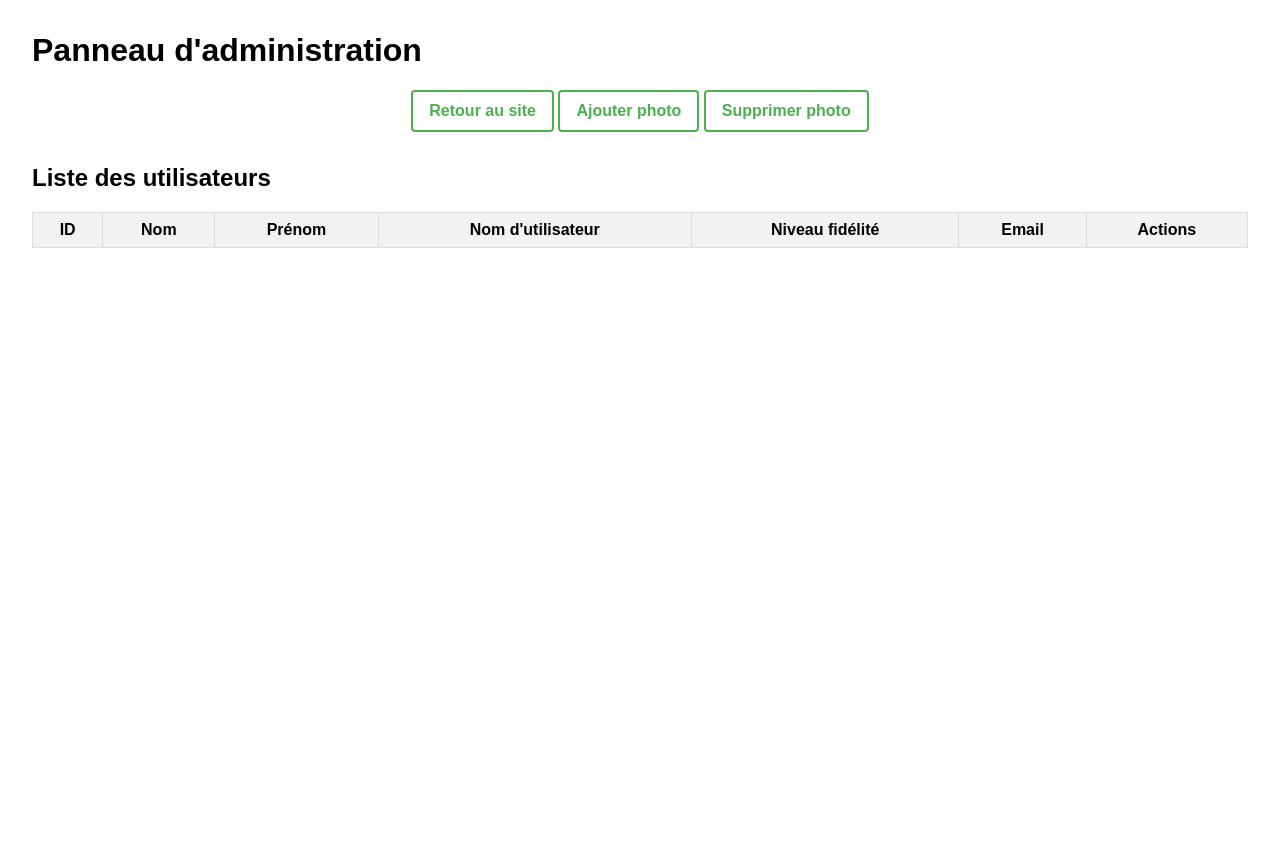
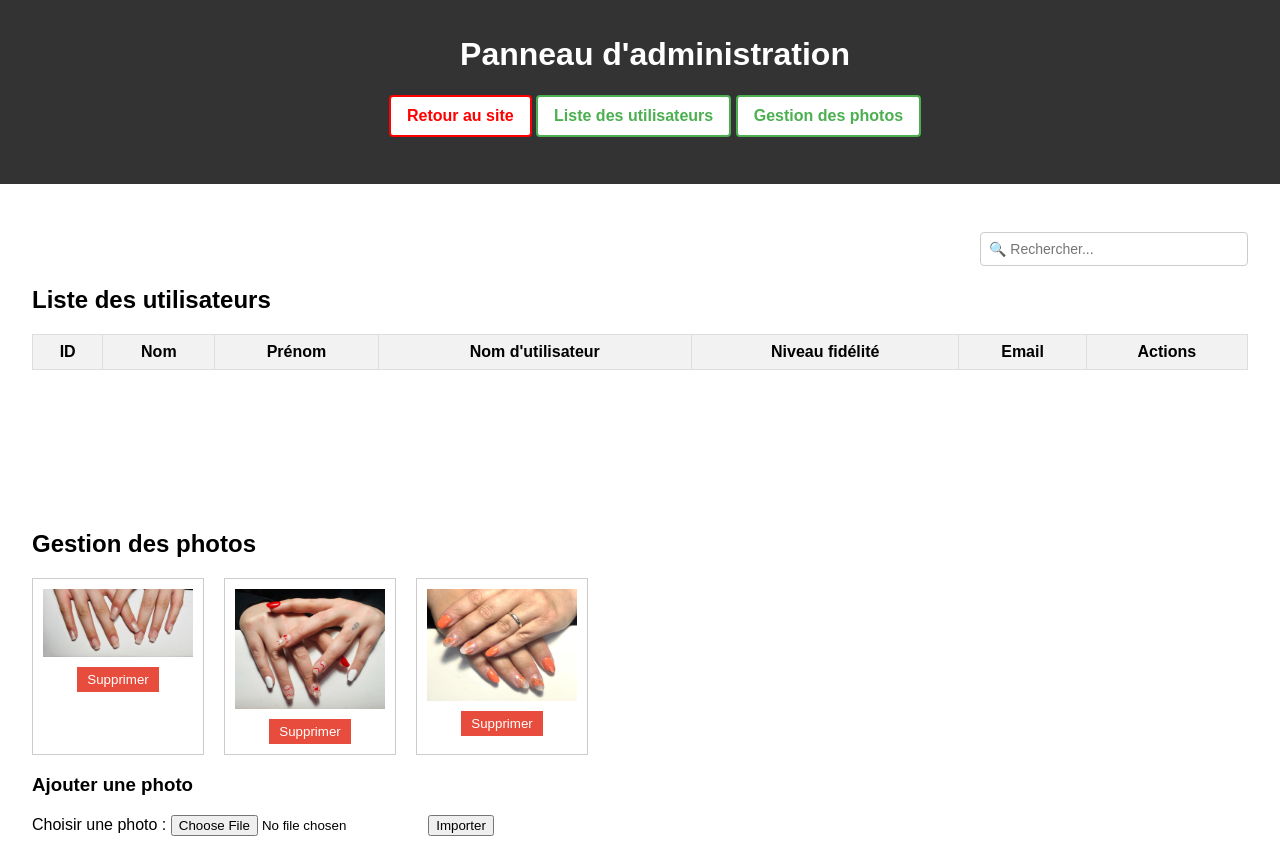
Before and after one commit to Cyril-Gharbi/ChouchouterByNanou, a Flask app: page /admin/dashboard in a window 1280 px wide. Before the commit the page ends 248 px from the top, so only its background shows below. Run offline with Flask 3, Linux system fonts and the light colour scheme; the visitor is signed in with stand-in values (Sample User, id 1); lists and menus that the app fills with data are empty.

Commit message:
Add function dashboard and delete page edit photos

```diff
--- a/app/routes/admin_routes.py
+++ b/app/routes/admin_routes.py
@@ -33,11 +33,46 @@ def admin_login():
     return render_template("admin_login.html")
 
 # Admin dashboard showing all users
-@app.route("/admin/dashboard")
+@app.route("/admin/dashboard", methods=['GET', 'POST'])
 @admin_required
 def admin_dashboard():
     users = User.query.all()
-    return render_template("admin_dashboard.html", users=users)
+
+    # Dossier contenant les images — chemin absolu
+    folder = os.path.join(current_app.root_path, UPLOAD_FOLDER)
+
+    if request.method == 'POST':
+        if 'photo' not in request.files:
+            flash("Aucun fichier envoyé.", "error")
+            return redirect(url_for('admin_dashboard'))
+
+        photo = request.files['photo']
+
+        if photo.filename == '':
+            flash("Aucun fichier sélectionné.", "error")
+            return redirect(url_for('admin_dashboard'))
+
+        if not allowed_file(photo.filename):
+            flash("Extension de fichier non autorisée.", "error")
+            return redirect(url_for('admin_dashboard'))
+
+        # Sécurisation du nom de fichier
+        filename = secure_filename(photo.filename)
+        save_path = os.path.join(folder, filename)
+
+        # Sauvegarde
+        photo.save(save_path)
+        flash("Photo ajoutée avec succès.", "success")
+        return redirect(url_for('admin_dashboard'))
+
+    # Liste les fichiers images
+    images = [
+        f
+        for f in sorted(os.listdir(folder))
+        if allowed_file(f)
+    ]
+
+    return render_template("admin_dashboard.html", users=users, images=images)
 
 # Admin edits user details (GET shows form, POST updates data)
 @app.route("/admin/user/edit/<int:user_id>", methods=["GET", "POST"])
@@ -75,62 +110,12 @@ def admin_delete_user(user_id):
 
 
 
-# Gallery for admin to view photos
-@app.route("/galerie")
-@admin_required
-def galerie():
-    # Dossier contenant les images
-    folder = os.path.join(app.static_folder, "images/realisations")
-
-    # Extensions autorisées (modifie si besoin)
-    allowed_extensions = {".jpg", ".jpeg", ".png", ".gif", ".webp"}
-
-    # Lister les fichiers images
-    images = [
-        os.path.join("images/realisations", f)
-        for f in sorted(os.listdir(folder))
-        if os.path.splitext(f)[1].lower() in allowed_extensions
-    ]
-
-    return render_template("galerie.html", images=images)
-
-
 # Photo upload and delete for admin
 ALLOWED_EXTENSIONS = {'png', 'jpg', 'jpeg', 'gif'}
-UPLOAD_FOLDER = 'app/static/images/realisations'  # adapte si besoin
+UPLOAD_FOLDER = 'static/images/realisations'  # adapte si besoin
 
 def allowed_file(filename):
     return '.' in filename and filename.rsplit('.', 1)[1].lower() in ALLOWED_EXTENSIONS
-
-@app.route('/admin/upload-photo', methods=['GET', 'POST'])
-@admin_required
-def admin_upload_photo():
-    if request.method == 'POST':
-        if 'photo' not in request.files:
-            flash('Aucun fichier sélectionné.')
-            return redirect(request.url)
-        file = request.files['photo']
-        if file.filename == '':
-            flash('Aucun fichier sélectionné.')
-            return redirect(request.url)
-        if file and allowed_file(file.filename):
-            filename = secure_filename(file.filename)
-            save_path = os.path.join(UPLOAD_FOLDER, filename)
-            file.save(save_path)
-            flash('Photo ajoutée avec succès !')
-            return redirect(url_for('admin_dashboard'))
-        else:
-            flash('Format de fichier non autorisé.')
-            return redirect(request.url)
-    return render_template('admin_upload_photo.html')
-
-@app.route("/admin/photos")
-@admin_required
-def admin_photos():
-    image_folder = os.path.join(current_app.root_path, 'static', 'images', 'realisations')
-    images = os.listdir(image_folder)
-    images = [img for img in images if img.lower().endswith(('.png', '.jpg', '.jpeg', '.gif'))]
-    return render_template("admin_photos.html", images=images)
 
 @app.route("/admin/delete_photo/<filename>", methods=["POST"])
 @admin_required
@@ -142,7 +127,10 @@ def admin_delete_photo(filename):
         flash(f"L'image {filename} a été supprimée.")
     else:
         flash("Image introuvable.")
-    return redirect(url_for('admin_photos'))
+    return redirect(url_for('admin_dashboard'))
+
+
+
 
 
 # Request password reset: send email with reset token
--- /dev/null
+++ b/app/static/admin_dashboard.css
@@ -0,0 +1,56 @@
+html { scroll-behavior: smooth;}
+body { font-family: Arial, sans-serif; margin: 2rem; }
+table { border-collapse: collapse; width: 100%; }
+th, td { border: 1px solid #ddd; padding: 8px; }
+th { background-color: #f2f2f2; }
+form { display: inline; }
+.actions { white-space: nowrap; }
+.button-container { text-align: center; margin-bottom: 2rem; }
+.button, .retour {
+    display: inline-block;
+    padding: 10px 16px;
+    background-color: white;
+    color: #4CAF50;
+    border: 2px solid #4CAF50;
+    border-radius: 4px;
+    text-decoration: none;
+    font-weight: bold;
+    transition: background-color 0.3s, color 0.3s;
+}
+.retour {
+    border-color: red;
+    color: red;
+}
+.button:hover {
+    background-color: #4CAF50;
+    color: white;
+}
+.retour:hover {
+    background-color: red;
+    color: white;
+}
+header {
+    position: fixed;
+    top: 0;
+    left: 0;
+    width: 100%;
+    background-color: #333;
+    color: white;
+    padding: 15px;
+    text-align: center;
+    z-index: 1000;
+}
+.renvoi-photos { margin-top: 10rem; }
+main { padding-top: 200px;}
+.main-search {
+    display: flex;
+    justify-content: flex-end;
+    margin-bottom: 1rem;
+}
+.main-search input {
+    padding: 8px;
+    border: 1px solid #ccc;
+    border-radius: 4px;
+    width: 250px;
+    font-size: 14px;
+}
--- a/app/static/connection.css
+++ b/app/static/connection.css
@@ -77,7 +77,6 @@
     margin-top: 20px;
     font-size: 1em;
     font-weight: bold;
-    color: #a488a4;
     text-align: center;
 }
 img {
@@ -86,7 +85,6 @@ img {
 }
 
 span {
-    color: #a9a075;
     text-decoration: underline;
 }
 
--- a/app/static/tablettes.css
+++ b/app/static/tablettes.css
@@ -4,10 +4,7 @@
     padding: 0;
     box-sizing: border-box;
 }
-body {
-    background-color: #f4f4f4;
-    padding: 20px;
-}
+
 h1 {
     text-align: center;
     margin-bottom: 30px;
--- a/app/templates/accueil.html
+++ b/app/templates/accueil.html
@@ -1,3 +1,5 @@
+<!-- display of the home page -->
+
 {% extends "base.html" %}
 
 {% block title %}Accueil - Chouchouter By Nanou{% endblock %}
--- a/app/templates/admin_dashboard.html
+++ b/app/templates/admin_dashboard.html
@@ -1,45 +1,26 @@
+<!-- display of the dashboard page after admin connection -->
+
 <!DOCTYPE html>
 <html lang="fr">
 <head>
     <meta charset="UTF-8">
     <title>Admin - Gestion des Utilisateurs - Chouchouter By Nanou</title>
-    <style>
-        body { font-family: Arial, sans-serif; margin: 2rem; }
-        table { border-collapse: collapse; width: 100%; }
-        th, td { border: 1px solid #ddd; padding: 8px; }
-        th { background-color: #f2f2f2; }
-        form { display: inline; }
-        .actions { white-space: nowrap; }
-        .button-container {
-            text-align: center;
-            margin-bottom: 2rem;
-        }
-        .retour-site, .photos {
-            display: inline-block;
-            padding: 10px 16px;
-            background-color: white;
-            color: #4CAF50;
-            border: 2px solid #4CAF50;
-            border-radius: 4px;
-            text-decoration: none;
-            font-weight: bold;
-            transition: background-color 0.3s, color 0.3s;
-        }
-        .retour-site:hover, .photos:hover {
-            background-color: #4CAF50;
-            color: white;
-        }
-    </style>
+    <link rel="stylesheet" href="{{ url_for('static', filename='admin_dashboard.css') }}">
 </head>
 <body>
+    <header>
     <h1>Panneau d'administration</h1>
-    <div class="button-container">
-        <a href="{{ url_for('accueil') }}" class="retour-site">Retour au site</a>
-        <a href="{{ url_for('admin_upload_photo') }}" class="photos">Ajouter photo</a>
-        <a href="{{ url_for('admin_photos') }}" class="photos">Supprimer photo</a>
-    </div>
-    <h2>Liste des utilisateurs</h2>
-
+        <div class="button-container">
+            <a href="{{ url_for('accueil') }}" class="retour">Retour au site</a>
+            <a href="#renvoi-liste" class="button">Liste des utilisateurs</a>
+            <a href="#renvoi-photos" class="button">Gestion des photos</a>
+        </div>
+    </header>
+    <main>
+        <div class="main-search">
+            <input type="text" id="searchInput" placeholder="🔍 Rechercher..." />
+        </div>
+    <h2 class="renvoi-liste">Liste des utilisateurs</h2>
 
     <table>
         <thead>
@@ -75,6 +56,57 @@
         </tbody>
     </table>
 
+<div id="photos-section">
+    <h2 class="renvoi-photos">Gestion des photos</h2>
 
+
+  <div style="display:flex; flex-wrap: wrap; gap: 20px; margin-top:20px;">
+    {% for image in images %}
+      <div style="border:1px solid #ccc; padding:10px; text-align:center;">
+        <img src="{{ url_for('static', filename='images/realisations/' ~ image) }}" alt="{{ image }}" style="max-width:150px; max-height:150px; display:block; margin-bottom:10px;">
+        <form action="{{ url_for('admin_delete_photo', filename=image) }}" method="POST" onsubmit="return confirm('Voulez-vous vraiment supprimer cette photo ?');">
+          <button type="submit" style="background-color:#e74c3c; color:white; border:none; padding:5px 10px; cursor:pointer;">Supprimer</button>
+        </form>
+      </div>
+    {% else %}
+      <p>Aucune image trouvée.</p>
+    {% endfor %}
+  </div>
+  <h3>Ajouter une photo</h3>
+
+            <form method="POST" enctype="multipart/form-data">
+            <label for="photo">Choisir une photo :</label>
+            <input type="file" id="photo" name="photo" accept="image/*" required>
+            <button type="submit">Importer</button>
+            </form>
+</div>
+    </main>
+
+
+    <script>
+        const searchInput = document.getElementById('searchInput');
+        const photosSection = document.getElementById('photos-section');
+
+        searchInput.addEventListener('input', function () {
+            const searchTerm = this.value.toLowerCase().trim();
+            const rows = document.querySelectorAll('table tbody tr')
+
+            rows.forEach(row => {
+                const lastname = row.cells[1].textContent.toLowerCase();
+                const firstname = row.cells[2].textContent.toLowerCase();
+                const username = row.cells[3].textContent.toLowerCase();
+                const email = row.cells[5].textContent.toLowerCase();
+
+                const match = lastname.includes(searchTerm) || firstname.includes(searchTerm) || username.includes(searchTerm) || email.includes(searchTerm);
+                row.style.display = match ? '' : 'none';
+            });
+
+            if (searchTerm.length > 0) {
+                photosSection.style.display = 'none';
+            } else {
+                photosSection.style.display = 'block';
+            }
+        });
+    </script>
 </body>
 </html>
--- a/app/templates/base.html
+++ b/app/templates/base.html
@@ -1,3 +1,5 @@
+<!-- html base for all pages of the site -->
+
 <!DOCTYPE html>
 <html lang="fr">
 <head>
--- a/app/templates/connection.html
+++ b/app/templates/connection.html
@@ -44,8 +44,7 @@
 
     {% else %}
         <div class="welcome">
-            <p>Bonjour <span>{{ session["user"]["firstname"] }} {{ session["user"]["lastname"] }}</span> !</p>
-            <p>Voici votre niveau de fidélité :</p>
+            <p><span>Bonjour {{ session["user"]["firstname"] }}</span> !</p>
 
             {% set level = session["user"]["fidelity_level"] %}
 
--- a/requirements.txt
+++ b/requirements.txt
@@ -28,6 +28,7 @@ tqdm
 pydantic
 tabulate
 rich
+pymango
 
 # 🧪 Tests
 pytest
```
Also changed, not shown: app/static/admin_edit_user.css (added, +45 -0 lines), app/templates/admin_edit_user.html (+14 -51 lines), app/templates/admin_photos.html (deleted, +0 -22 lines), app/templates/admin_upload_photo.html (deleted, +0 -15 lines).
